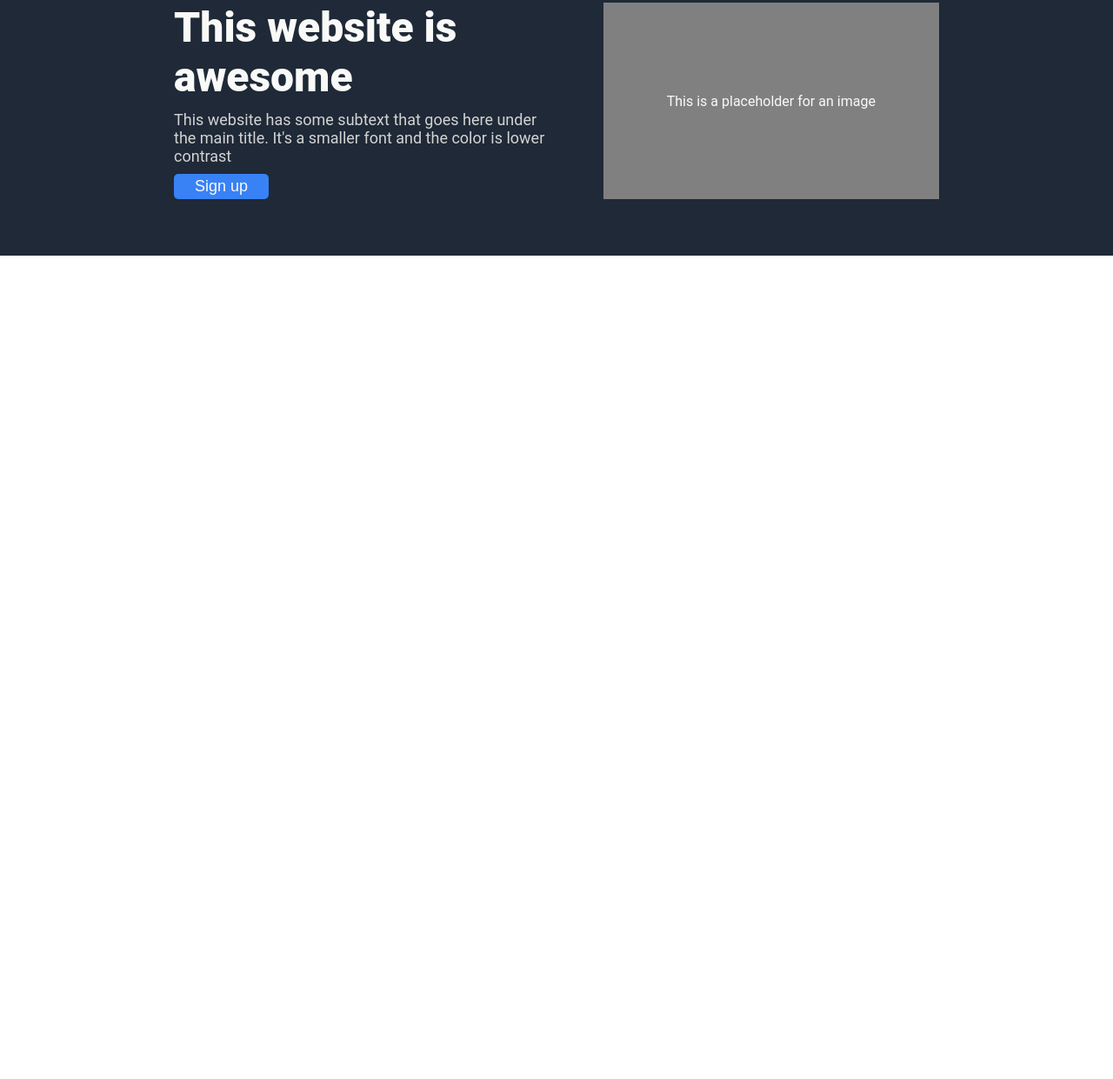
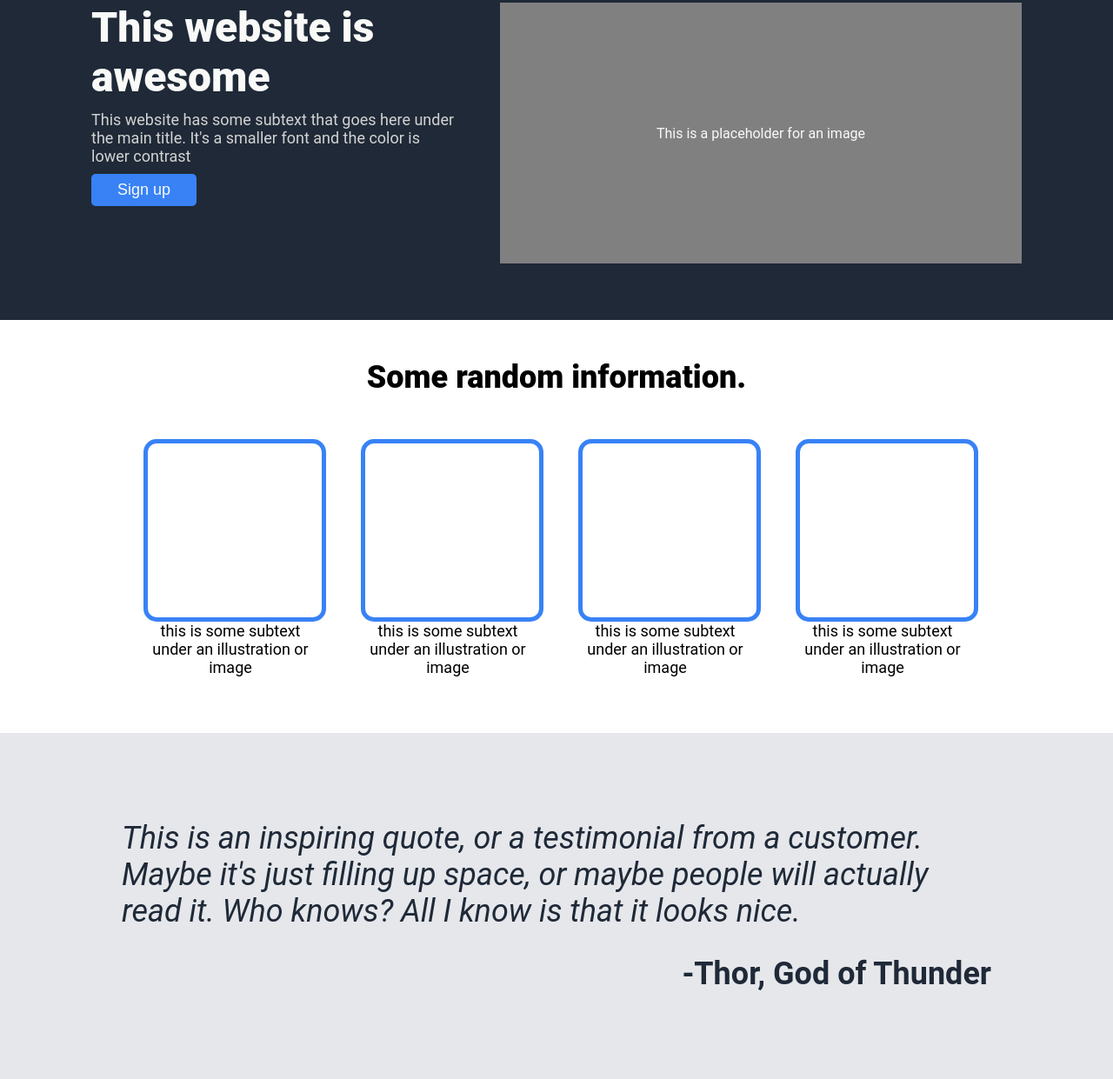
Before and after one commit to jrivas1/landing-page, a plain HTML site: page index.html in a window 1280 px wide. Shown: the part 162-1403 px from the top of the page at 87% size. Before the commit the page ends 800 px from the top, so only its background shows below. Drawn offline with Linux system fonts and the light colour scheme.

Commit message:
finish part2 and part3

```diff
--- a/index.html
+++ b/index.html
@@ -10,7 +10,7 @@
 </head>
 
 <body>
-    <div class="container-1">
+    <div class="hero container">
         <div class="header">
             <div class="logo">Header Logo</div>
             <ul class="links">
@@ -19,8 +19,8 @@
                 <li><a href="#">header link three</a></li>
             </ul>
         </div>
-        <div class="content-1">
-            <div class="text-content-1">
+        <div class="content">
+            <div class="text-content">
                 <h1>This website is awesome</h1>
                 <div class="text">This website has some subtext that goes here under the main title.
                     It's a smaller font and the color is lower contrast</div>
@@ -30,6 +30,37 @@
 
         </div>
     </div>
+    <div class="info container">
+        <div class="infoHeader">Some random information.</div>
+        <div class="content">
+            <div class="card">
+                <div class="cardBox"></div>
+                <div class="subtext">this is some subtext under an illustration or image</div>
+            </div>
+            <div class="card">
+                <div class="cardBox"></div>
+                <div class="subtext">this is some subtext under an illustration or image</div>
+            </div>
+            <div class="card">
+                <div class="cardBox"></div>
+                <div class="subtext">this is some subtext under an illustration or image</div>
+            </div>
+            <div class="card">
+                <div class="cardBox"></div>
+                <div class="subtext">this is some subtext under an illustration or image</div>
+            </div>
+        </div>
+    </div>
+    <div class="quote container">
+        <div class="quoteBlock">
+            This is an inspiring quote, or a testimonial from a customer. Maybe it's just filling
+            up space, or maybe people will actually read it. Who knows? All I know is that it looks nice.
+            <div class="quoteAuthor">
+                -Thor, God of Thunder
+            </div>
+        </div>
+
+    </div>
 </body>
 
 </html>
--- a/styles/styles.css
+++ b/styles/styles.css
@@ -1,22 +1,34 @@
 body {
     height: 100vh;
     margin: 0;
-    overflow: hidden;
     font-family: Roboto, sans-serif;
   }
-
-.container-1 {
+.container{
+    display: flex;
+    flex-direction: column;
+    padding: 15px 100px;
+    align-items: center;
+}
+.hero {
     background-color:#1f2937;
     color:#f9faf8;
-    display: flex;
-    flex-direction: column;
-    padding: 15px 200px;
+}
+.quote {
+    background-color: #e5e7eb;
+    padding: 100px;
+}
+.infoHeader {
+    font-size: 36px;
+    font-weight: 800;
+    align-self: center;
+    padding-top: 30px;
 }
 .header {
     display: flex;
     justify-content: space-between;
     align-items: baseline;
     height: 100px;
+    align-self: stretch;
 }
 ul {
     list-style: none;
@@ -45,20 +57,58 @@ button {
     border: 0px;
     border-radius: 5px;
     font-size: 18px;
-    padding: 4px 24px;
+    padding: 8px 30px;
 }
 .logo {
     font-size: 24px;
 }
-.content-1 {
+.content {
     display: flex;
     gap: 50px;
     margin: 50px 0px;
+    justify-content: center;
 }
 .img {
     display: flex;
     align-items: center;
     justify-content: center;
     background-color: grey;
-    width: 800px;
+    width: 600px;
+    height: 300px;
+    flex : none
 }
+
+.content .text-content {
+    width: 420px;
+}
+
+.cardBox, .card {
+    width: 200px;
+}
+.cardBox {
+    border-width: 5px;
+    border-color: #3882f6;
+    border-style: solid;
+    border-radius: 15px;
+    height: 200px;
+}
+.subtext {
+    color: black;
+    font-size: 18px;
+    text-align: center;
+}
+
+.quoteBlock {
+    font-size: 36px;
+    font-style: italic;
+    color: #1f2937;
+    width:1000px;
+    display: flex;
+    flex-direction: column;
+    gap: 30px;
+}
+.quoteAuthor {
+    align-self: flex-end;
+    font-style: normal;
+    font-weight: bold;
+}
```
